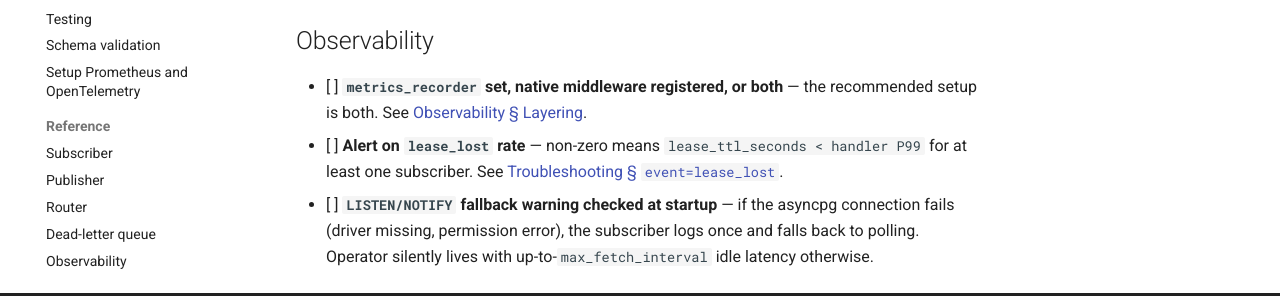
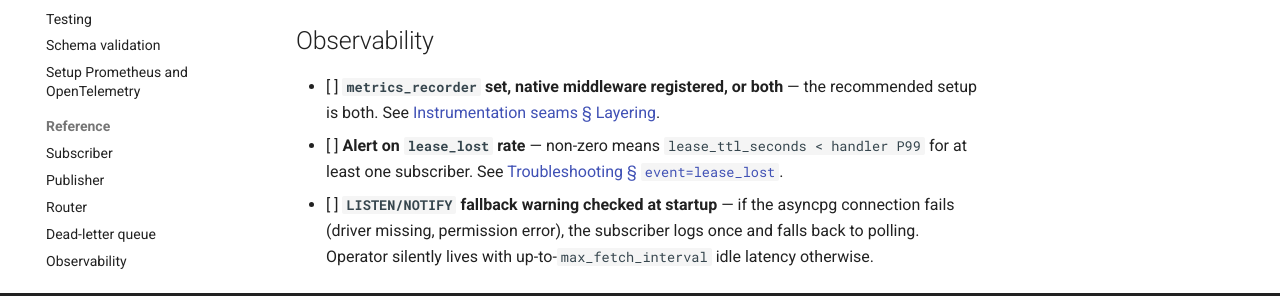
Before and after one commit to modern-python/faststream-outbox, an MkDocs documentation site: the page built from docs/operations/checklist.md, in a window 1280 px wide and 900 px high, scrolled down 1186 px. Shown: the part 451-747 px from the top of the window. Built offline with MkDocs 1.6.1 and Material for MkDocs 9.7.7, drawn with Linux system fonts in a browser that asks for light colours; comment, search, counter and statistics services are not loaded.

Commit message:
docs: fix stale checklist anchor — Layering moved to instrumentation-seams
The Layering section was moved from `usage/observability.md` to
`concepts/instrumentation-seams.md` in the #56 observability split.
The checklist's link was never updated, so it surfaced as an INFO under
`mkdocs build --strict`. Repoint and the strict build is now silent.

Co-Authored-By: Claude Opus 4.7 (1M context) <noreply@anthropic.com>

```diff
--- a/docs/operations/checklist.md
+++ b/docs/operations/checklist.md
@@ -71,8 +71,8 @@ story.
 ## Observability
 
 - [ ] **`metrics_recorder` set, native middleware registered, or
-  both** — the recommended setup is both. See [Observability §
-  Layering](../usage/observability.md#layering-middleware-seam-vs-recorder-seam).
+  both** — the recommended setup is both. See [Instrumentation seams §
+  Layering](../concepts/instrumentation-seams.md#layering-middleware-seam-vs-recorder-seam).
 - [ ] **Alert on `lease_lost` rate** — non-zero means
   `lease_ttl_seconds < handler P99` for at least one subscriber. See
   [Troubleshooting § `event=lease_lost`](./troubleshooting.md#event-lease_lost-recurring-in-logs).
```
